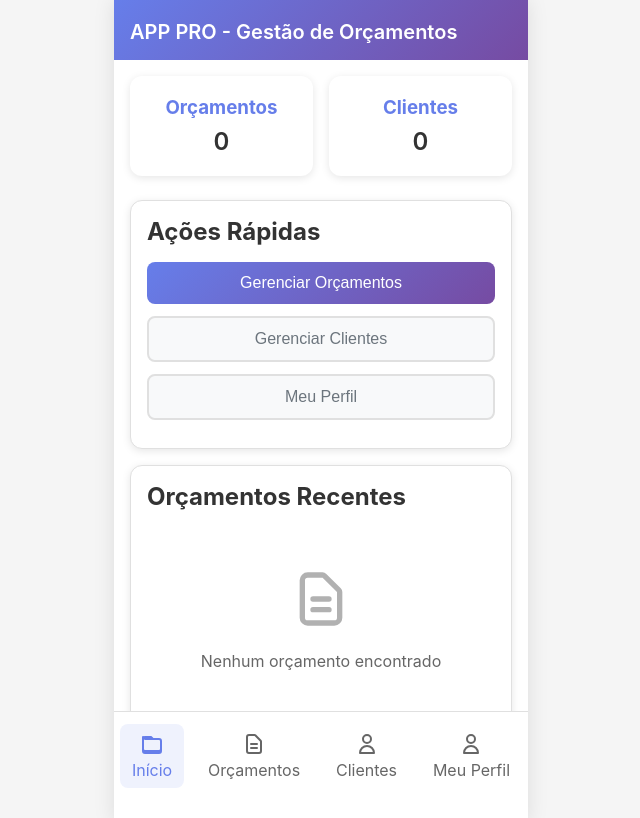
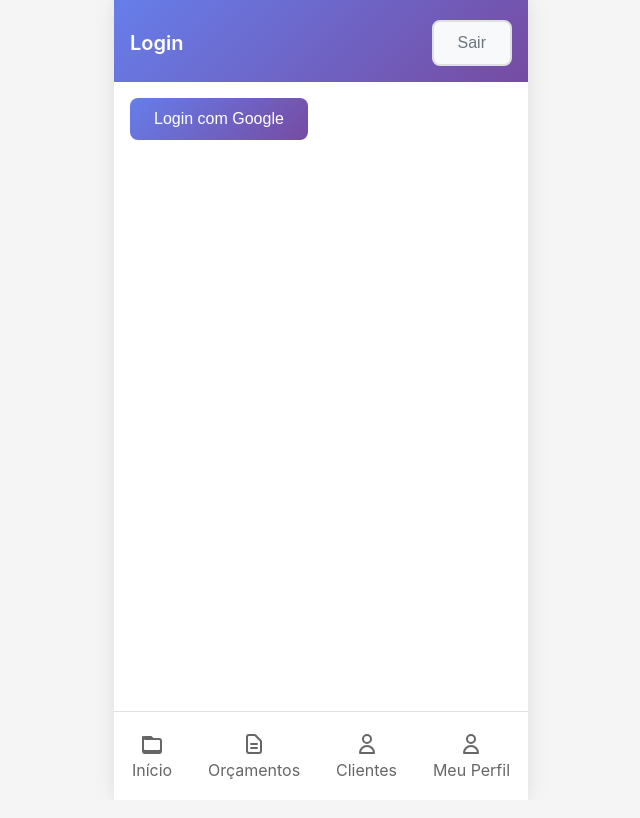
Before and after one commit to marcioartes/orcamento-pro, a plain HTML site: page index.html in a window 1280 px wide. Shown: the whole page, without its empty margins (319-959 px from the left). Drawn offline with Linux system fonts and the light colour scheme.

Commit message:
feat: front-end login interface

```diff
--- /dev/null
+++ b/auth.js
@@ -0,0 +1,3 @@
+const firebaseConfig = {
+
+}
--- a/index.html
+++ b/index.html
@@ -11,6 +11,9 @@
   <!-- Header -->
   <div class="header">
     <h1 id="header-title">Orçamento PRO</h1>
+    <button class="btn btn-secondary" onclick="logout()">
+      Sair
+    </button>
   </div>
 
   <!-- Main Content -->
@@ -97,8 +100,14 @@
         </form>
       </div>
     </div>
+
+    <!-- Login Screen -->
+    <div class="screen" id="login-screen">
+      <button class="btn btn-primary" onclick="login()">Login com Google</button>
+    </div>
   </div>
 
+  </div>
   <!-- Bottom Navigation -->
   <div class="bottom-nav">
     <div class="nav-item active" onclick="showScreen('dashboard-screen')">
--- a/script.js
+++ b/script.js
@@ -33,8 +33,29 @@ class DataManager {
     }
 }
 
+// Auth
+function verifyUserSession() {
+    const session = DataManager.get("session");
+    console.log(session)
+    if(!session) {
+        showScreen("login-screen");
+    } else {
+        showScreen("dashboard-screen");
+    }
+}
+
+function login() {
+    DataManager.set("session", {userId: 1, name: "John Doe"});
+    showScreen("dashboard-screen");
+}
+
+function logout() {
+    DataManager.remove("session");
+    showScreen("login-screen");
+}
+
 document.addEventListener("DOMContentLoaded", () => {
-    showScreen("dashboard-screen");
+    verifyUserSession();
     loadProfile();
     loadClients();
     loadBudgets();
@@ -67,11 +88,13 @@ function showScreen(screenId) {
         "budgets-screen": "Orçamentos",
         "clients-screen": "Clientes",
         "profile-screen": "Meu Perfil",
+        "login-screen": "Login",
     };
     document.getElementById("header-title").textContent = titles[screenId];
+    console.log({screenId, titulo: document.getElementById("header-title").textContent});
 
     const navItems = document.querySelectorAll(".nav-item");
-    const order = ["dashboard-screen", "budgets-screen", "clients-screen", "profile-screen"];
+    const order = ["dashboard-screen", "budgets-screen", "clients-screen", "profile-screen", "login-screen"];
     const index = order.indexOf(screenId);
     if (index !== -1 && navItems[index]) {
         navItems[index].classList.add("active");
--- a/style.css
+++ b/style.css
@@ -21,6 +21,9 @@ body {
 }
 
 .header {
+    display: flex;
+    justify-content: space-between;
+    align-items: center;
     background: linear-gradient(135deg, #667eea 0%, #764ba2 100%);
     color: white;
     padding: 20px 16px 16px;
```
